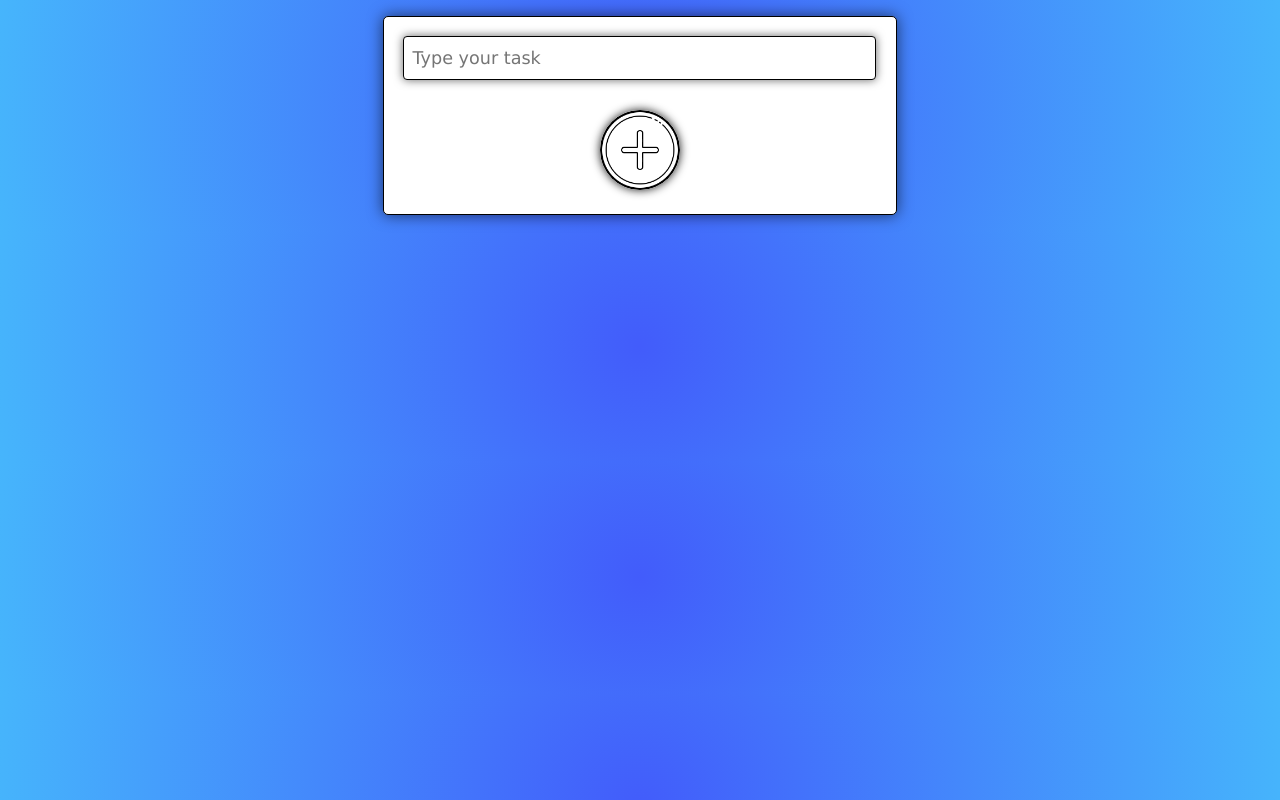
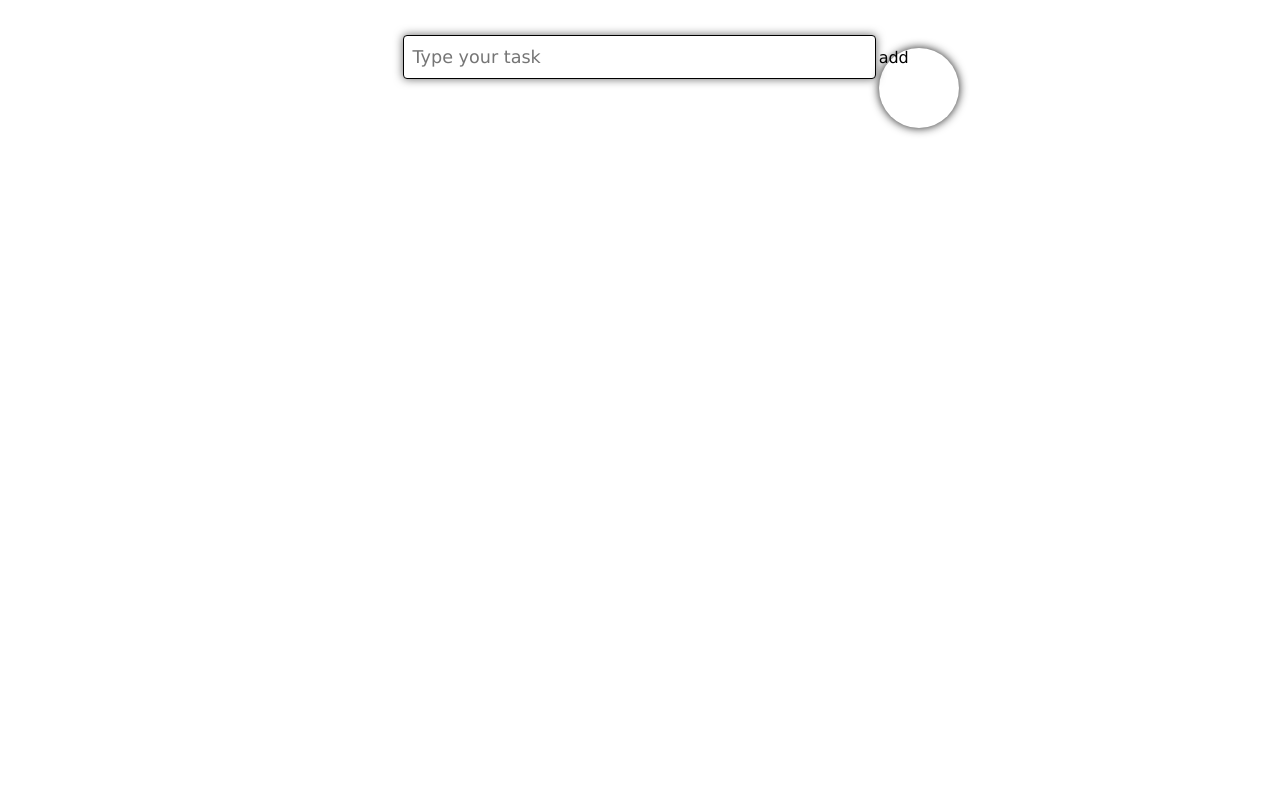
Before and after one commit to exxodia666/todo_app.js, a React (Create React App) app: page / in a window 1280 px wide. Built offline with nearby package versions, Linux system fonts and the light colour scheme.

Commit message:
few changes

```diff
--- a/src/components/TodoList.js
+++ b/src/components/TodoList.js
@@ -1,11 +1,10 @@
 import React, { Component } from 'react';
 import '../styles/style.css';
-import deleteImage from '../img/delete2.png';
-import addImage from '../img/plus.png';
 
 export default class TodoList extends Component {
 
   render() {
+
     document.addEventListener('keydown', (e) => {
       if(e.code === 'Enter' && this.input.value){
         addTodo(this.input.value);
@@ -23,7 +22,7 @@ export default class TodoList extends Component {
         var liStyle = { 'textDecoration': 'line-through' };
       }
       return (<li className = 'todo'>
-                              <img  className = 'delete' src = {deleteImage} onClick = { () => { deleteTodo(appState.indexOf(item))} } alt='Delete'/>
+                              <a  className = 'delete'  onClick = { () => { deleteTodo(appState.indexOf(item))} }> </a>
                               <div style = { liStyle }  onClick = { () => { reverseTodo({ completed: item.completed, id: appState.indexOf(item) });}}>
                                 {item.text}
                               </div>
@@ -36,12 +35,15 @@ export default class TodoList extends Component {
             <div className='row'>
 
                   <input placeholder=' Type your task'  type='text' ref =  { e => this.input = e} />
+                  <a className='add' onClick = {  () => { if(this.input.value) { addTodo(this.input.value); this.input.value = '';}}} >
+                  add
+                  </a>
             </div>
 
               <ul>
                 { listItems }
               </ul>
-              <img className='add' src={addImage} onClick = {  () => { if(this.input.value) { addTodo(this.input.value); this.input.value = '';}}} alt = 'Add'/>
+
 
            </div>);
   }
--- a/src/styles/style.css
+++ b/src/styles/style.css
@@ -1,8 +1,3 @@
-.body {
-  background: #425cfb;
-  background: radial-gradient(circle, #425cfb 0%, #46b5fc 100%);
-}
-
 * {
   font-family: Verdana, Geneva, Tahoma, sans-serif;
   margin: 0;
@@ -10,7 +5,6 @@
 }
 
 * .App {
-  background-color: white;
   display: -webkit-box;
   display: -ms-flexbox;
   display: flex;
@@ -20,15 +14,11 @@
           flex-direction: column;
   padding: 1em;
   padding-bottom: 0.5em;
-  border-radius: 5px;
   width: 30em;
-  border: 1px solid black;
   -webkit-box-align: start;
       -ms-flex-align: start;
           align-items: flex-start;
   margin: 1em auto;
-  -webkit-box-shadow: 0 0 15px rgba(0, 0, 0, 0.6);
-          box-shadow: 0 0 15px rgba(0, 0, 0, 0.6);
 }
 
 * .App ul {
@@ -81,6 +71,7 @@
 }
 
 .todo {
+  background-color: white;
   width: 28em;
   height: auto;
   display: -webkit-box;
@@ -117,6 +108,35 @@
   cursor: pointer;
 }
 
+.todo .delete {
+  width: 2em;
+  height: 2em;
+  opacity: 0.3;
+}
+
+.todo .delete:hover {
+  opacity: 1;
+  color: red;
+}
+
+.todo .delete:before, .todo .delete:after {
+  position: absolute;
+  content: ' ';
+  height: 2em;
+  width: 2px;
+  background-color: red;
+}
+
+.todo .delete:before {
+  -webkit-transform: rotate(45deg);
+          transform: rotate(45deg);
+}
+
+.todo .delete:after {
+  -webkit-transform: rotate(-45deg);
+          transform: rotate(-45deg);
+}
+
 .todo:hover {
   -webkit-transform: scale(1.05);
   transform: scale(1.05);
@@ -133,4 +153,10 @@
       -ms-flex-direction: row;
           flex-direction: row;
 }
+
+@media screen and (max-width: 426px) {
+  * {
+    background-color: red;
+  }
+}
 /*# sourceMappingURL=style.css.map */
--- a/src/styles/style.scss
+++ b/src/styles/style.scss
@@ -1,23 +1,15 @@
-.body {
-        background: rgb(66,92,251);
-        background: radial-gradient(circle, rgba(66,92,251,1) 0%, rgba(70,181,252,1) 100%);
-}
 *{
         font-family: Verdana, Geneva, Tahoma, sans-serif;
         margin: 0;
         padding: 0;
 .App {
-                background-color: white;
         display: flex;
         flex-direction: column;
         padding: 1em;
         padding-bottom: 0.5em;
-                border-radius: 5px;
         width: 30em;
-                border: 1px solid black;
         align-items: flex-start;
         margin: 1em auto;
-                box-shadow: 0 0 15px rgba(0,0,0,0.6);
 ul {
         list-style-type: none;
 li {
@@ -29,7 +21,6 @@
         margin: 1em auto;
         height: 5em;
         width: 5em;
-                        //border: 1px  solid black;
         border-radius: 50%;
         box-shadow: 0 0 10px rgba(0,0,0,0.9);
         }
@@ -38,10 +29,7 @@
         -ms-transform: scale(1.1);
         transform: scale(1.1);
         transition: 0.5s;
-
         }
-
-
 input {
         margin: 2.5px;
         height: 2em;
@@ -64,8 +52,8 @@
         text-decoration: overline;
         }
 }
-
 .todo {
+        background-color: white;
         width: 28em;
         height: auto;
         display: flex;
@@ -76,7 +64,6 @@
         list-style: none;
         box-shadow: 0 0 10px rgba(0,0,0,0.6);
         padding: 0.5em;
-
 div {
         margin-left: 0.5em;
         cursor: pointer;
@@ -92,8 +79,28 @@
         transition: 0.2s;
         cursor: pointer;
 }
-
-
+.delete {
+        width: 2em;
+        height: 2em;
+        opacity: 0.3;
+}
+.delete:hover {
+        opacity: 1;
+        color:red;
+}
+.delete:before, .delete:after {
+        position: absolute;
+        content: ' ';
+        height: 2em;
+        width: 2px;
+        background-color:red;
+}
+.delete:before {
+        transform: rotate(45deg);
+        }
+.delete:after {
+        transform: rotate(-45deg);
+}
 }
 .todo:hover{
         -webkit-transform: scale(1.05);
@@ -101,8 +108,12 @@
         transform: scale(1.05);
         transition: 0.5s;
 }
-
 .row {
         display: flex;
         flex-direction: row;
 }
+@media screen and (max-width: 426px){
+*{
+        background-color: red;
+}
+}
```
Also changed, not shown: 1 other file (tests, documents, lock files or other folders). Lines whose indentation alone changed are shown as unchanged.
